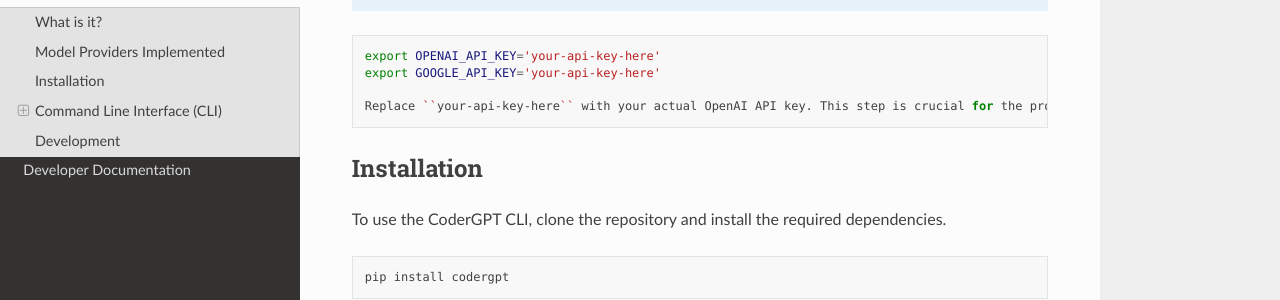
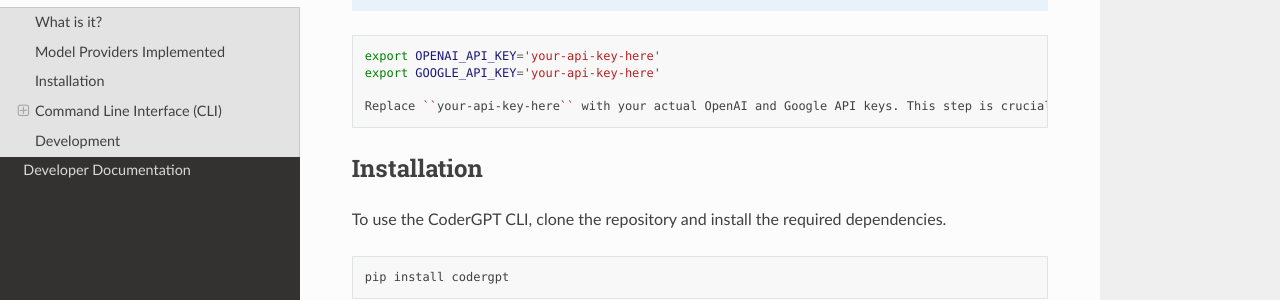
Before and after one commit to hrshdhgd/CoderGPT, a Sphinx documentation site: the page built from docs/description.rst, in a window 1280 px wide and 900 px high, scrolled down 605 px. Shown: the part 161-461 px from the top of the window. Built offline with Sphinx 7.4.7 and the Read the Docs theme 2.0.0, drawn with Linux system fonts in a browser that asks for light colours; pages that are not in the unit, such as notebooks, are missing from menus.

Commit message:
updated docs

```diff
--- a/docs/description.rst
+++ b/docs/description.rst
@@ -38,7 +38,7 @@
    export OPENAI_API_KEY='your-api-key-here'
    export GOOGLE_API_KEY='your-api-key-here'
 
-   Replace ``your-api-key-here`` with your actual OpenAI API key. This step is crucial for the proper functioning of CoderGPT as it relies on the OpenAI API for generating and modifying code.
+   Replace ``your-api-key-here`` with your actual OpenAI and Google API keys. This step is crucial for the proper functioning of CoderGPT as it relies on OpenAI and Google APIs for generating and modifying code.
 
 Installation
 ------------
```
